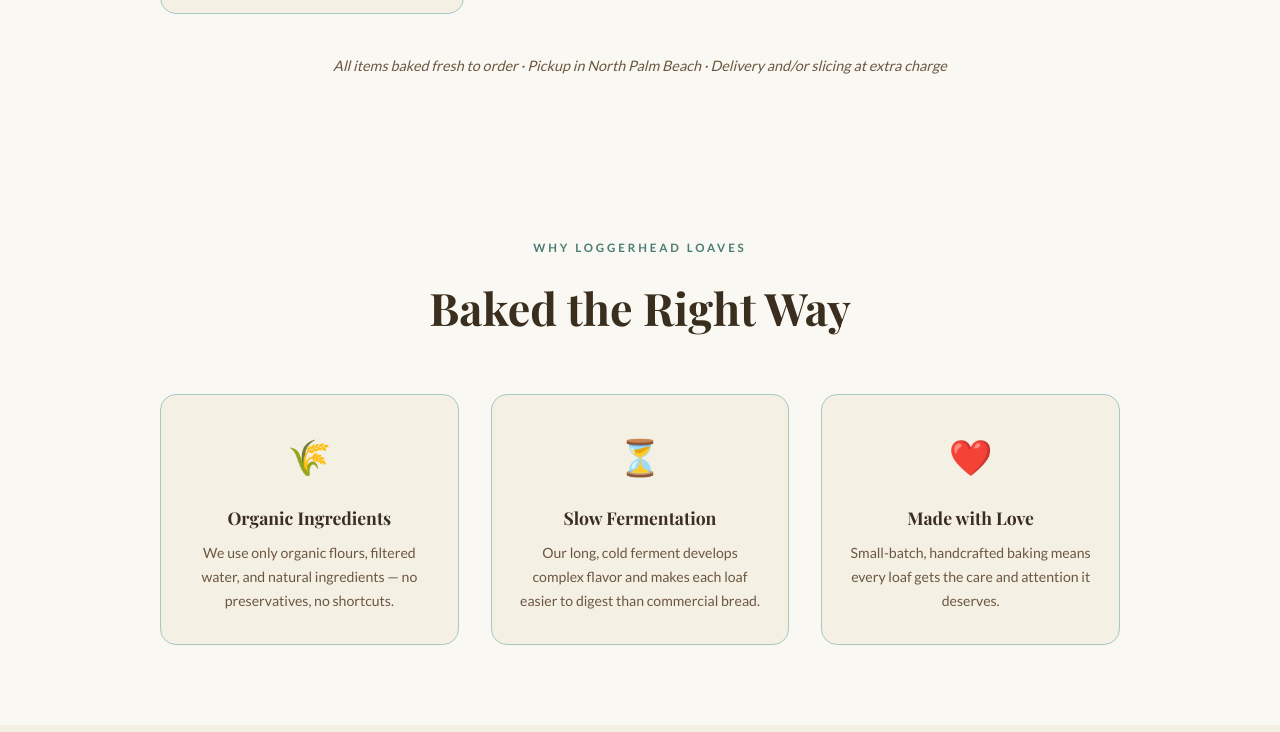
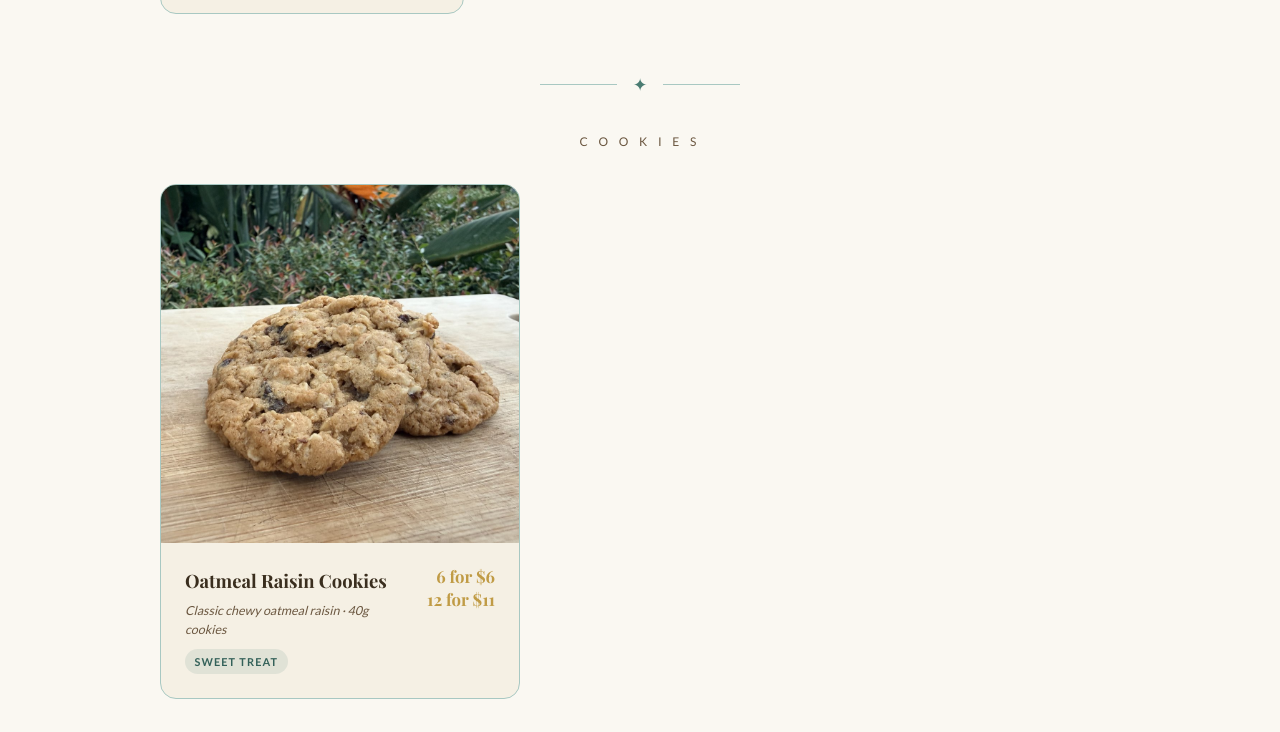
Before and after one commit to cbpqt15/loggerheadloaves, a plain HTML site: page index.html in a window 1280 px wide. Shown: the part 3068-3800 px from the top of the page. Drawn offline with nearby package versions, Linux system fonts and the light colour scheme; a web font is replaced by a local one.

Commit message:
add cookies
add cookies

```diff
--- a/index.html
+++ b/index.html
@@ -301,6 +301,13 @@
       white-space: nowrap;
       flex-shrink: 0;
     }
+    .menu-price-tiers {
+      display: flex;
+      flex-direction: column;
+      align-items: flex-end;
+      font-size: 1.05rem;
+      line-height: 1.35;
+    }
     .menu-note {
       text-align: center;
       margin-top: 2.5rem;
@@ -594,7 +601,25 @@
 
       </div>
 
+      <div class="divider" style="margin-top:3.5rem;"><span>✦</span></div>
+      <p class="menu-section-title">C O O K I E S</p>
 
+      <div class="menu-grid single-item">
+
+        <div class="menu-card">
+          <img class="menu-card-img" src="images/oatmeal-raisin.jpg" alt="Oatmeal Raisin Cookies" />
+          <div class="menu-card-content">
+            <div class="menu-card-body">
+              <h3>Oatmeal Raisin Cookies</h3>
+              <p class="ingredients">Classic chewy oatmeal raisin · 40g cookies</p>
+              <span class="tag">Sweet Treat</span>
+            </div>
+            <div class="menu-price menu-price-tiers">
+              <span>6 for $6</span>
+              <span>12 for $11</span>
+            </div>
+          </div>
+        </div>
 
       </div>
 
```
Also changed, not shown: images/oatmeal-raisin.jpg (added).
